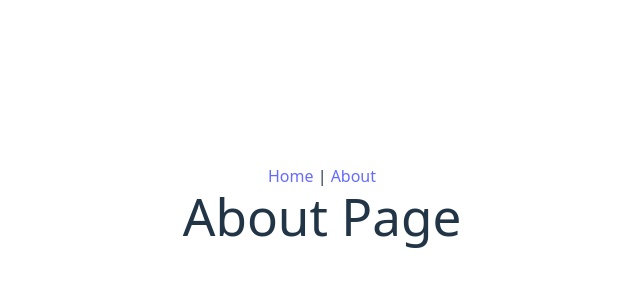
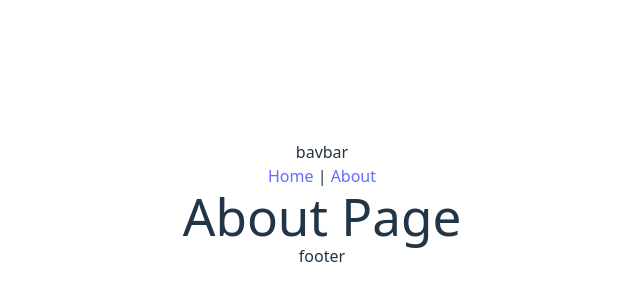
Before and after one commit to EgronX-Petify/Petify-Front-end, a React (Vite) app: page /about in a window 1280 px wide. Shown: the part 196-496 px from the top of the page, without its empty margins (318-958 px from the left). Built offline with nearby package versions, Linux system fonts and the light colour scheme.

Commit message:
initial sturture

```diff
--- a/src/App.jsx
+++ b/src/App.jsx
@@ -1,19 +1,30 @@
 import "./App.css";
 import { Link, Route, Routes } from "react-router-dom";
+import Footer from "./components/Footer";
+import Navbar from "./components/Navbar";
 
 function App() {
   return (
     <>
+      <Navbar />
       <nav>
         <Link to="/">Home</Link> | <Link to="/about">About</Link>
       </nav>
       <Routes>
         <Route>
           {/* just testing routes and tailwind */}
-          <Route path="/" element={<h1 className="text-3xl font-bold underline text-amber-900 ">Home Page</h1>} />
+          <Route
+            path="/"
+            element={
+              <h1 className="text-3xl font-bold underline text-amber-900 ">
+                Home Page
+              </h1>
+            }
+          />
           <Route path="/about" element={<h1>About Page</h1>} />
         </Route>
       </Routes>
+      <Footer />
     </>
   );
 }
--- /dev/null
+++ b/src/components/Footer.jsx
@@ -0,0 +1,11 @@
+import React from 'react'
+
+const Footer = () => {
+  return (
+    <div>
+      footer
+    </div>
+  )
+}
+
+export default Footer
--- /dev/null
+++ b/src/components/Navbar.jsx
@@ -0,0 +1,11 @@
+import React from 'react'
+
+const Navbar = () => {
+  return (
+    <div>
+      bavbar
+    </div>
+  )
+}
+
+export default Navbar
```
